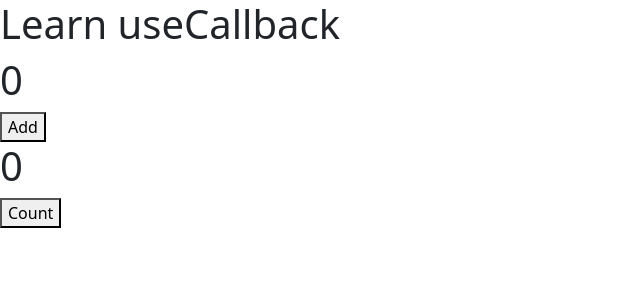
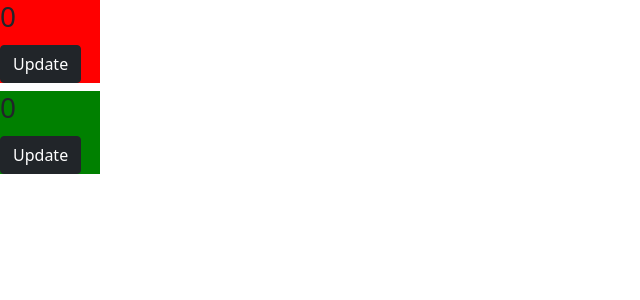
Before and after one commit to akamit388/react-small-task, a React (Create React App) app: page / in a window 1280 px wide. Shown: the top 300 px of the page, without its empty margins (0-640 px from the left). Built offline with nearby package versions, Linux system fonts and the light colour scheme.

Commit message:
add new files

```diff
--- a/src/App.js
+++ b/src/App.js
@@ -1,6 +1,7 @@
 import React, { Component, useState, useEffect } from 'react';
 import '../node_modules/bootstrap/dist/css/bootstrap.min.css';
-import Parent from './components/hooks/usecallback/Parent';
+import HigherOrderComponents from './components/reactTopic/HigherOrderComponents';
+
 
 
 
@@ -26,7 +27,7 @@ import Parent from './components/hooks/usecallback/Parent';
 // import Parent from './components/dataTransforChildToParent/Parent';
 // import TopDiv from './components/getColor/TopDiv';
 // import Memo from './components/hooks/Memo';
-
+//import Parent from './components/hooks/usecallback/Parent';
 
 const App = () => {
 
@@ -54,7 +55,8 @@ const App = () => {
       {/* <CallbackHook/> */}
       {/* <Parent/> */}
       {/* <Memo/> */}
-      <Parent/>
+      {/* <Parent/> */}
+      <HigherOrderComponents/>
     </>
   )
 }
--- /dev/null
+++ b/src/components/reactTopic/HigherOrderComponents.js
@@ -0,0 +1,38 @@
+import React, {useState} from 'react'
+
+const HigherOrderComponents = () => {
+  return (
+    <div>
+      <HOCRed comp={Counter}/>
+      <HOCGreen comp={Counter}/>
+    </div>
+  )
+}
+
+// Higher Order Component
+//-- higher-order component is the takes a component as a input  and returns a component as output.
+const HOCRed = (props) => {
+    return <h2 style={{backgroundColor:'red',width:100}}><props.comp/></h2>
+}
+
+const HOCGreen = (props) => {
+    return <h2 style={{backgroundColor:'green',width:100}}><props.comp/></h2>
+}
+// Higher Order Component
+
+
+const Counter = () => {
+    const [count, setCount] = useState(0);
+    return(
+        <div>
+            <h3>{count}</h3>
+            <button className="btn btn-dark" onClick={()=>setCount(count+1)}>Update</button>
+        </div>
+    )
+}
+
+
+
+
+
+export default HigherOrderComponents
```
